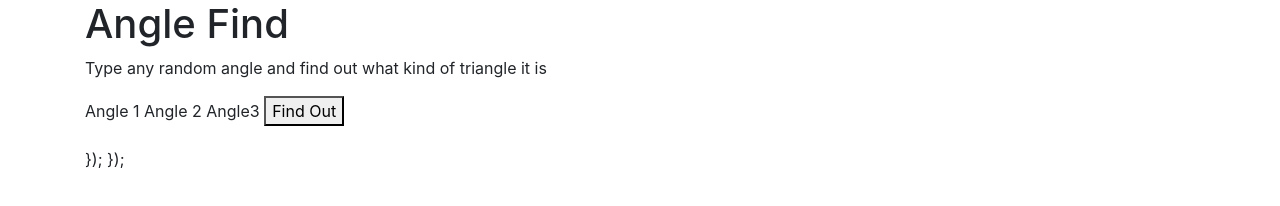
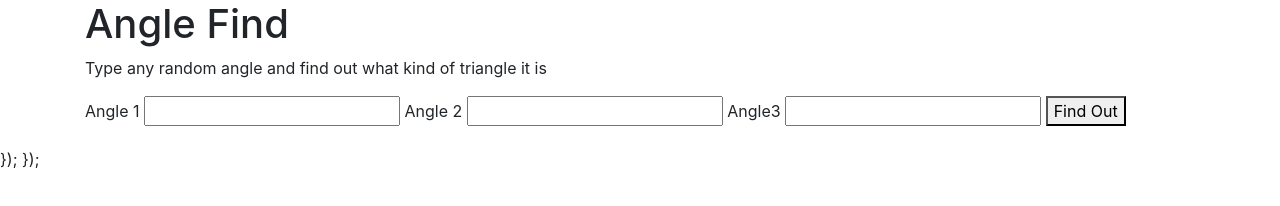
Before and after one commit to TheBritish23/T-angle2, a plain HTML site: page src/Index.html in a window 1280 px wide. Drawn offline with nearby package versions, Linux system fonts and the light colour scheme; files whose address does not match are found by name.

Commit message:
add changes in html

```diff
--- a/src/Index.html
+++ b/src/Index.html
@@ -14,10 +14,19 @@
 
       <form id="triangle">
         <label for="Angle1">Angle 1</label>
+        <input for="AngleOne" type="text"></input>
         <label for="Angle2">Angle 2</label>
+        <input for="AngleTwo" type="text"></input>
         <label for="Angle3">Angle3</label>
+        <input for="AngleThree" type="text"></input>
 
         <button class="buttonbutton5" type="submit">Find Out</button>
       </form>
+
+      <div id="type">
+      </div>
+     </div>
+    </body>
+   </html>
       });
     });
```
